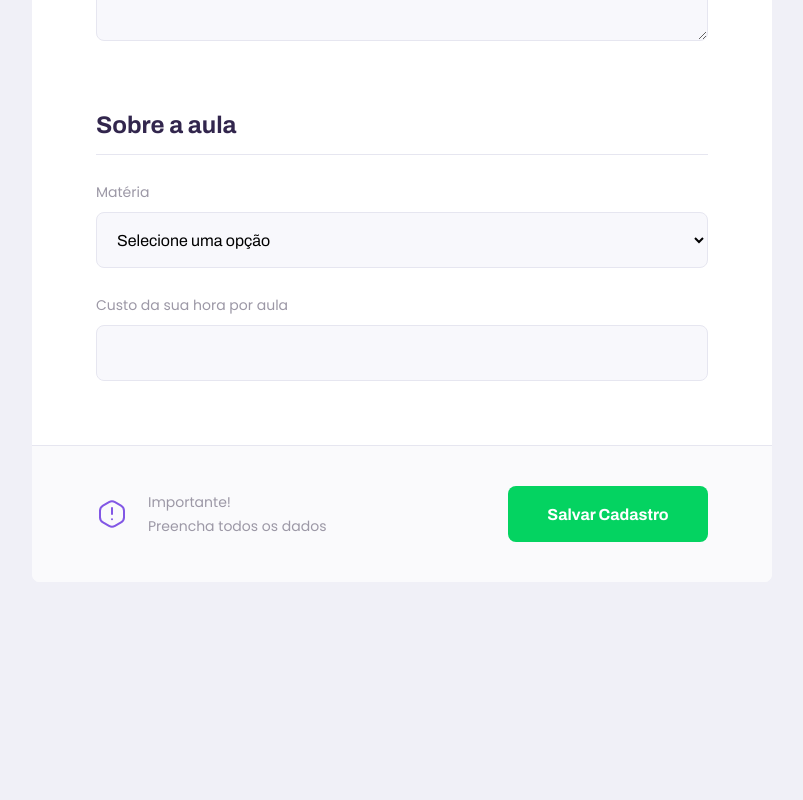
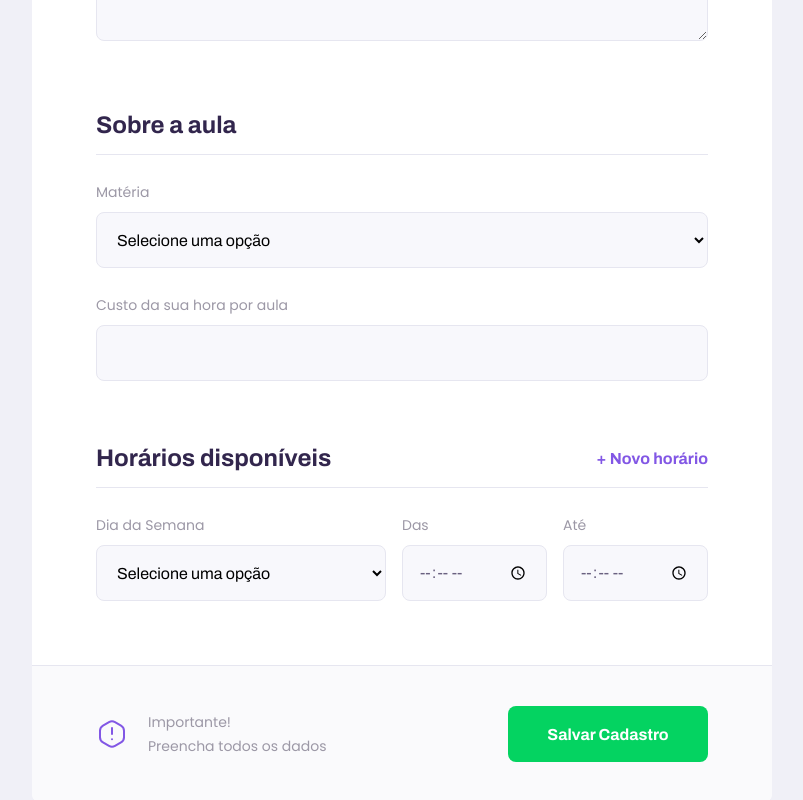
Before and after one commit to VieiraVitor/nlw-proffy, a React (Create React App) app in the folder web/: page /give-classes in a window 1280 px wide. Shown: the part 910-1710 px from the top of the page, without its empty margins (238-1041 px from the left). Before the commit the page ends 1492 px from the top, so only its background shows below. Built offline with nearby package versions, Linux system fonts and the light colour scheme.

Commit message:
feat: adiciona fieldset de horários disponíveis no TeacherForm

```diff
--- a/web/src/pages/TeacherForm/index.tsx
+++ b/web/src/pages/TeacherForm/index.tsx
@@ -49,6 +49,34 @@
                     <Input name="cost" label="Custo da sua hora por aula" />
                 </fieldset>
 
+                <fieldset>
+                    <legend>
+                        Horários disponíveis
+                        <button type="button">
+                            + Novo horário
+                        </button>
+                    </legend>
+
+                    <div className="schedule-item">
+                        <Select
+                            name="week_day"
+                            label="Dia da Semana"
+                            options={[
+                                { value: '0', label: 'Domingo' },
+                                { value: '1', label: 'Segunda-feira' },
+                                { value: '2', label: 'Terça-feira' },
+                                { value: '3', label: 'Quarta-feira' },
+                                { value: '4', label: 'Quinta-feira' },
+                                { value: '5', label: 'Sexta-feira' },
+                                { value: '6', label: 'Sábado' },
+                            ]}
+                        />
+
+                        <Input name="from" label="Das" type="time" />
+                        <Input name="from" label="Até" type="time" />
+                    </div>
+                </fieldset>
+
                 <footer>
                     <p>
                         <img src={warningIcon} alt="Aviso importante" />
```
